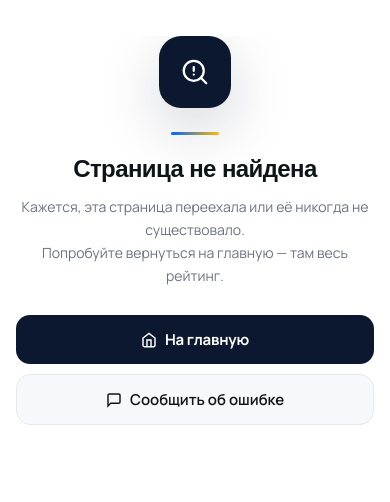
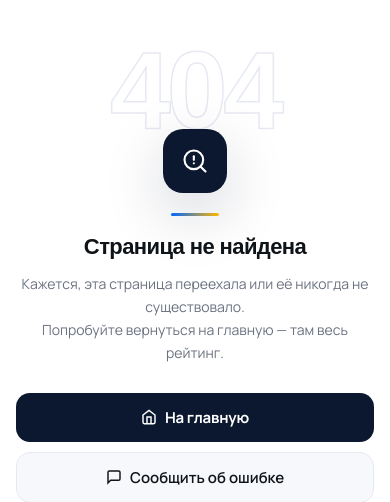
Before and after one commit to rtmlsh/hrrating, a Django app: template templates/404.html in a window 390 px wide. Shown: the part 67-569 px from the top of the page. Run offline with Django 4.2, Linux system fonts and the light colour scheme; the template is opened without the code that fills it, so the values that code supplies are empty; some web fonts are replaced.

Commit message:
Show 404 number on mobile as smaller compact version instead of hiding
Co-Authored-By: Claude Sonnet 4.6 <noreply@anthropic.com>

```diff
--- a/templates/404.html
+++ b/templates/404.html
@@ -144,15 +144,21 @@
 
     @media (max-width: 560px) {
       main { padding: 36px 16px; }
-      .error-bg-num { display: none; }
+      .error-bg-num {
+        font-size: 28vw;
+        letter-spacing: -4px;
+        margin-bottom: -16px;
+        -webkit-text-stroke: 1.5px var(--border);
+        animation: none;
+      }
       .error-icon {
-        width: 72px; height: 72px; border-radius: 22px;
-        margin-bottom: 24px;
+        width: 64px; height: 64px; border-radius: 20px;
+        margin-bottom: 20px;
       }
-      .error-icon svg { width: 30px; height: 30px; }
-      .error-title { font-size: 24px; letter-spacing: -.6px; margin-bottom: 12px; }
+      .error-icon svg { width: 28px; height: 28px; }
+      .error-title { font-size: 22px; letter-spacing: -.6px; margin-bottom: 12px; }
       .error-sub { font-size: 14px; margin-bottom: 28px; }
-      .error-divider { margin-bottom: 20px; }
+      .error-divider { margin-bottom: 18px; }
       .btn-primary, .btn-secondary { width: 100%; justify-content: center; padding: 14px 20px; font-size: 15px; }
       .error-actions { flex-direction: column; gap: 10px; }
     }
```
